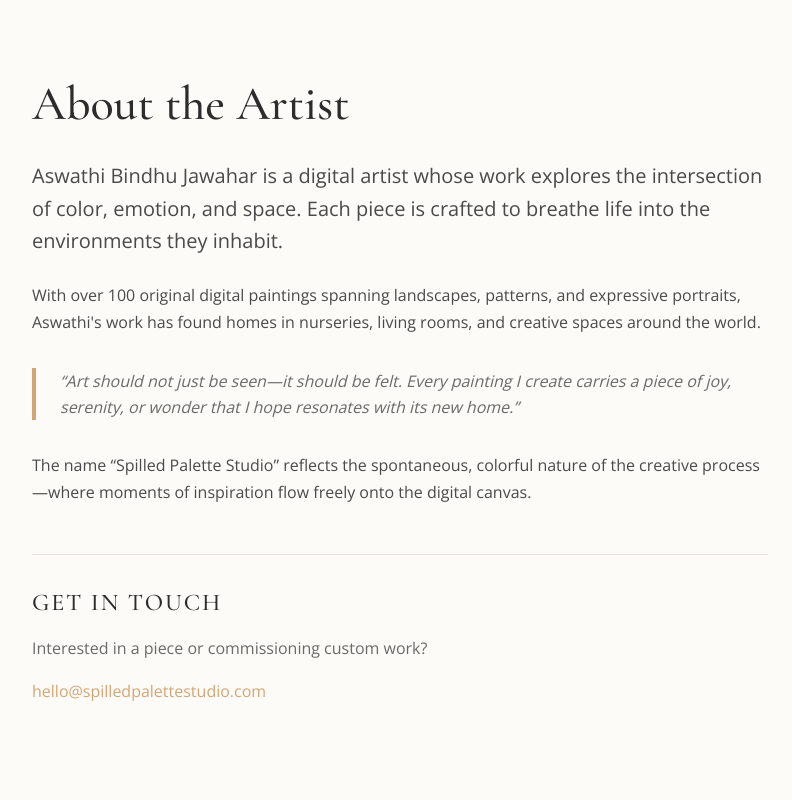
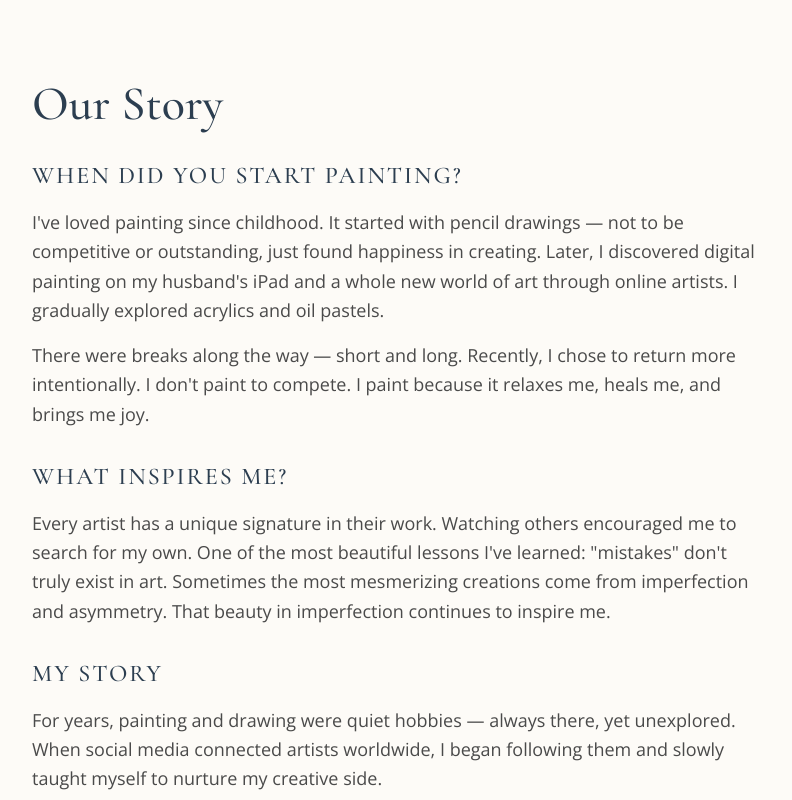
Before and after one commit to daredeep33/spilledpalettestudio, a Next.js app: page /about in a window 1280 px wide. Shown: the top 800 px of the page, without its empty margins (240-1032 px from the left). Built offline with nearby package versions, Linux system fonts and the light colour scheme.

Commit message:
Update about page with artist story

```diff
--- a/app/about/page.tsx
+++ b/app/about/page.tsx
@@ -2,51 +2,63 @@ import type { Metadata } from 'next'
 
 export const metadata: Metadata = {
   title: 'About | Spilled Palette Studio',
-  description: 'Meet Aswathi Bindhu Jawahar, digital artist.',
+  description: 'The story behind Spilled Palette Studio — where art meets healing.',
 }
 
 export default function AboutPage() {
   return (
-    <main className="min-h-screen bg-alabaster">
+    <main className="min-h-screen bg-[#FDFBF7]">
       <div className="max-w-3xl mx-auto px-4 py-20">
-        <h1 className="font-serif text-4xl sm:text-5xl text-charcoal mb-8">
-          About the Artist
+        <h1 className="font-serif text-4xl sm:text-5xl text-[#2c3e50] mb-8">
+          Our Story
         </h1>
 
-        <div className="prose prose-lg text-charcoal/80">
-          <p className="text-xl leading-relaxed mb-6">
-            Aswathi Bindhu Jawahar is a digital artist whose work explores the
-            intersection of color, emotion, and space. Each piece is crafted to
-            breathe life into the environments they inhabit.
-          </p>
+        <div className="space-y-8 text-[#4a4a4a]">
+          <section>
+            <h2 className="font-serif text-2xl text-[#2c3e50] mb-4">
+              When did you start painting?
+            </h2>
+            <p className="text-lg leading-relaxed">
+              I've loved painting since childhood. It started with pencil drawings — not to be competitive or outstanding, just found happiness in creating. Later, I discovered digital painting on my husband's iPad and a whole new world of art through online artists. I gradually explored acrylics and oil pastels.
+            </p>
+            <p className="text-lg leading-relaxed mt-4">
+              There were breaks along the way — short and long. Recently, I chose to return more intentionally. I don't paint to compete. I paint because it relaxes me, heals me, and brings me joy.
+            </p>
+          </section>
 
-          <p className="mb-6">
-            With over 100 original digital paintings spanning landscapes,
-            patterns, and expressive portraits, Aswathi&apos;s work has found homes
-            in nurseries, living rooms, and creative spaces around the world.
-          </p>
+          <section>
+            <h2 className="font-serif text-2xl text-[#2c3e50] mb-4">
+              What inspires me?
+            </h2>
+            <p className="text-lg leading-relaxed">
+              Every artist has a unique signature in their work. Watching others encouraged me to search for my own. One of the most beautiful lessons I've learned: "mistakes" don't truly exist in art. Sometimes the most mesmerizing creations come from imperfection and asymmetry. That beauty in imperfection continues to inspire me.
+            </p>
+          </section>
 
-          <blockquote className="border-l-4 border-terracotta pl-6 italic text-charcoal/70 my-8">
-            &ldquo;Art should not just be seen—it should be felt. Every painting
-            I create carries a piece of joy, serenity, or wonder that I hope
-            resonates with its new home.&rdquo;
-          </blockquote>
-
-          <p>
-            The name &ldquo;Spilled Palette Studio&rdquo; reflects the spontaneous,
-            colorful nature of the creative process—where moments of inspiration
-            flow freely onto the digital canvas.
-          </p>
+          <section>
+            <h2 className="font-serif text-2xl text-[#2c3e50] mb-4">
+              My story
+            </h2>
+            <p className="text-lg leading-relaxed">
+              For years, painting and drawing were quiet hobbies — always there, yet unexplored. When social media connected artists worldwide, I began following them and slowly taught myself to nurture my creative side.
+            </p>
+            <p className="text-lg leading-relaxed mt-4">
+              I realized something important: creating art makes me genuinely happy. The therapeutic nature of painting made me fall in love with this universe of colors and patterns.
+            </p>
+            <p className="text-lg leading-relaxed mt-4">
+              That's when I decided to take it to the next level and build something of my own. That's how Spilled Palette Studio was born — sharing that healing joy with others through my work.
+            </p>
+          </section>
         </div>
 
-        <div className="mt-12 pt-8 border-t border-whisper">
-          <h2 className="font-serif text-2xl text-charcoal mb-4">Get in Touch</h2>
-          <p className="text-charcoal/70 mb-4">
+        <div className="mt-16 pt-8 border-t border-[#e8e4dc]">
+          <h2 className="font-serif text-2xl text-[#2c3e50] mb-4">Get in Touch</h2>
+          <p className="text-[#4a4a4a] mb-4">
             Interested in a piece or commissioning custom work?
           </p>
           <a
             href="mailto:hello@spilledpalettestudio.com"
-            className="text-terracotta hover:underline"
+            className="text-[#c0392b] hover:underline"
           >
             hello@spilledpalettestudio.com
           </a>
```
